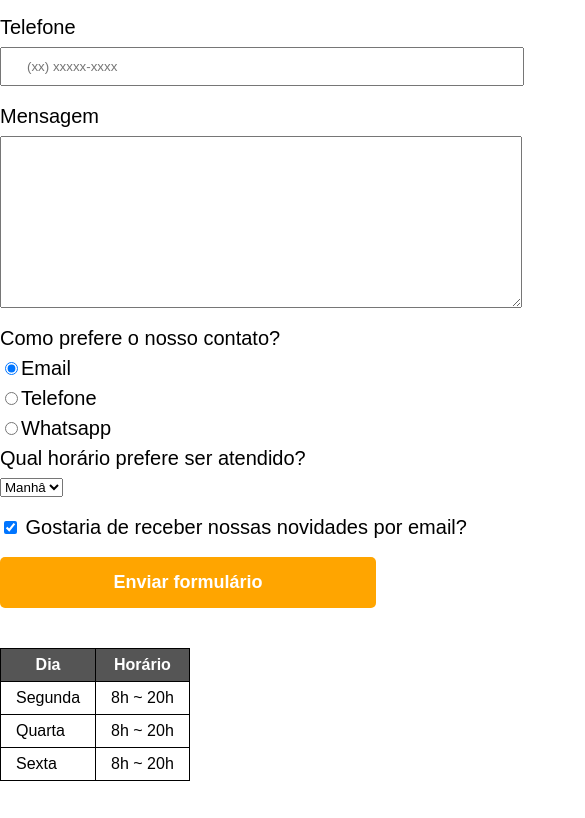
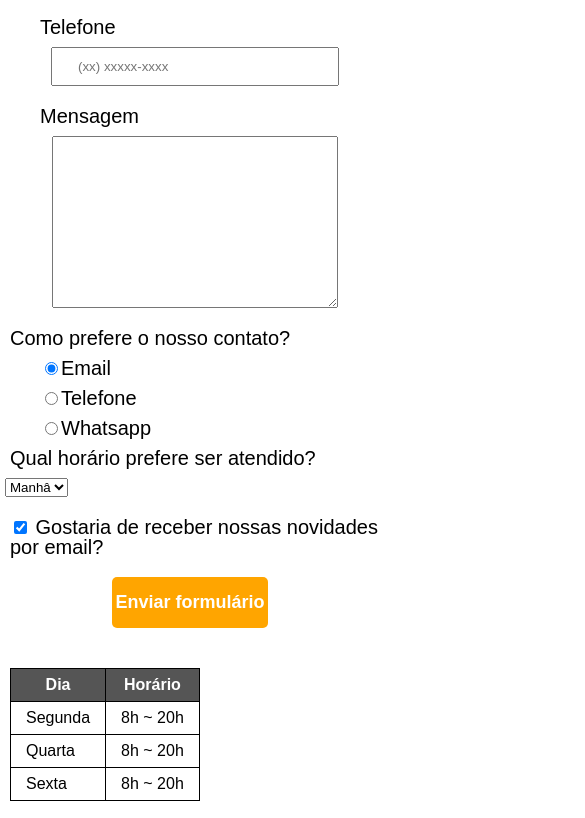
Before and after one commit to oAnthonyG/Projeto-Barbearia_Alura, a plain HTML site: page contato.html in a window 390 px wide. Shown: the part 496-1314 px from the top of the page, 585 px wide, since content can reach past the window. Drawn offline with Linux system fonts and the light colour scheme.

Commit message:
add a responsive contato html

```diff
--- a/mobile.css
+++ b/mobile.css
@@ -1,5 +1,5 @@
 @media screen and (max-width: 480px) {
-    .principal, .conteudo-beneficios, .mapa-conteudo, .video{
+    .principal, .conteudo-beneficios, .mapa-conteudo, .video, .container{
         width: auto;
     }
     .principal{
@@ -36,4 +36,28 @@
         width: 70%;
         margin: 1.5rem 1.9rem;
     }
+
+    label{
+        margin-left: 2.5rem;
+    }
+    .input-padrao{
+        width: 60%;
+        margin-inline: auto;
+    }
+    legend{
+        margin-left: 10px;
+    }
+    select{
+        margin-left: 5px;
+    }
+
+    .checkbox{
+        margin-left: 10px;
+    }
+    .enviar{
+        margin-left: 7rem;
+    }
+    table{
+        margin-left: 10px;
+    }
 }
```
